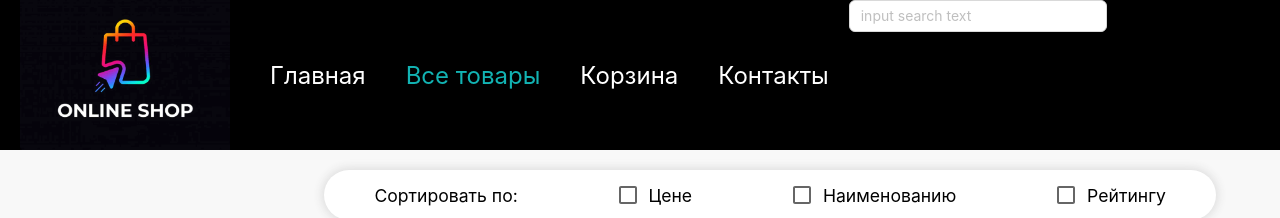
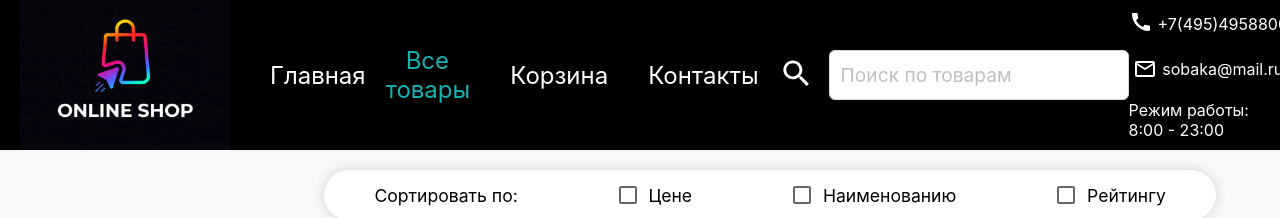
Before and after one commit to w1z4rd1995/Shop-ReactJS, a React (Create React App) app: page /products in a window 1280 px wide. Shown: the top 218 px of the page. Built offline with nearby package versions, Linux system fonts and the light colour scheme; no server answers.

Commit message:
added searchInput component, added list of searched products,  trying to debounce input value

```diff
--- a/src/App.css
+++ b/src/App.css
@@ -14,7 +14,10 @@
 .header {
     display: flex;
     flex-direction: row;
-    /* border: solid 1px black; */
+    justify-content: space-between;
+    padding-right: 30px;
+    /* padding-left: 30px; */
+    color: white;
 }
 .headerLogo {
     /* width: 100%;
@@ -1213,3 +1216,93 @@
 .feedBackButton > button:hover {
     cursor: pointer;
 }
+
+.css-tzssek-MuiSvgIcon-root {
+    fill: white !important;
+}
+.searchInput,
+.searchInput > span {
+    width: 300px;
+    height: 50px;
+    font-size: 1.2rem;
+}
+.searchInput {
+    position: relative;
+}
+.headerSearchStyle {
+    display: flex;
+    justify-content: center;
+    align-items: center;
+    gap: 15px;
+}
+.headerPhone {
+    /* display: flex; */
+    justify-content: center;
+    align-items: center;
+    gap: 5px;
+}
+
+.headerMail {
+    display: flex;
+    justify-content: center;
+    align-items: center;
+    gap: 5px;
+}
+.headerPhone,
+.headerMail > div > svg {
+    display: flex;
+    justify-content: center;
+    align-items: center;
+}
+
+.headerInfo {
+    display: flex;
+    flex-direction: column;
+    /* gap: 10px; */
+    justify-content: space-around;
+    align-items: center;
+}
+.headerInfo > div:hover {
+    cursor: pointer;
+    color: coral;
+    /* transition: 200ms; */
+}
+.headerInfo > div {
+    transition: 200ms;
+}
+
+.headerSearchMenu {
+    border-radius: 6px;
+    overflow-y: auto;
+    margin-top: 5px;
+    background-color: white;
+    box-shadow: 0 0 10px 2px rgba(221, 221, 221, 1);
+    width: 100%;
+    height: 300px;
+    position: absolute;
+
+    color: black;
+    z-index: 1;
+}
+
+:where(.css-dev-only-do-not-override-ph9edi).ant-input-affix-wrapper
+    .ant-input-clear-icon {
+    font-size: 20px !important;
+}
+
+:where(.css-dev-only-do-not-override-ph9edi).ant-input-affix-wrapper:focus,
+:where(.css-dev-only-do-not-override-ph9edi).ant-input-affix-wrapper-focused {
+    border: none !important;
+}
+
+:where(.css-dev-only-do-not-override-ph9edi).ant-input-affix-wrapper:not(
+        .ant-input-affix-wrapper-disabled
+    ):hover {
+    border: none !important;
+}
+:where(.css-dev-only-do-not-override-ph9edi).ant-input-affix-wrapper {
+    border: none !important;
+}
+.css-1m9pwf3 {
+    z-index: 0 !important;
+}
--- a/src/App.js
+++ b/src/App.js
@@ -18,12 +18,28 @@ import TwitterIcon from "@mui/icons-material/Twitter";
 import { SearchField } from "@adobe/react-spectrum";
 import { Input } from "antd";
 import { useState } from "react";
+import Menu from "@mui/material/Menu";
+import MenuItem from "@mui/material/MenuItem";
+import SearchIcon from "@mui/icons-material/Search";
+import { SearchedProducts } from "./components/SearchedProducts";
 
 const App = observer(() => {
-    const [a, setA] = useState("");
-    const onSearch = (e) => {
-        setA(e.target.value);
-        console.log(a);
+    const [searchInputValue, setSearchInputValue] = useState("");
+
+    const [isMenuOpened, setIsMenuOpened] = useState(false);
+
+    const onSearchClick = () => {
+        if (isMenuOpened === false) {
+            setIsMenuOpened(true);
+        } else setIsMenuOpened(false);
+    };
+
+    const onChangeSearch = (e) => {
+        const timeOut = setTimeout(
+            () => setSearchInputValue(e.target.value),
+            400
+        );
+        return () => clearTimeout(timeOut);
     };
     return (
         <div className="container">
@@ -46,15 +62,45 @@ const App = observer(() => {
                         <NavLink to="/contacts">Контакты</NavLink>
                     </div>
                 </div>
+
                 <div className="headerSearchStyle">
-                    <Input
-                        // className="headerSearch"
-                        placeholder="input search text"
-                        allowClear
-                        // size="large"
-                        onSearch={onSearch}
-                        enterbutton="Search"
-                    />
+                    <div>
+                        <SearchIcon fontSize="large" />
+                    </div>
+                    <div className="searchInput">
+                        <Input
+                            // className="headerSearch"
+                            placeholder="Поиск по товарам"
+                            allowClear
+                            // size="large"
+                            onChange={onChangeSearch}
+                            onClick={onSearchClick}
+                        />
+                        {isMenuOpened && (
+                            <div className="headerSearchMenu">
+                                <div>
+                                    <SearchedProducts
+                                        searchValue={searchInputValue}
+                                    />
+                                </div>
+                            </div>
+                        )}
+                    </div>
+                </div>
+                <div className="headerInfo">
+                    <div className="headerPhone">
+                        <div>
+                            <CallIcon fontSize="medium" />
+                        </div>
+                        <div>+7(495)4958800</div>
+                    </div>
+                    <div className="headerMail">
+                        <div>
+                            <MailOutlineIcon fontSize="medium" />
+                        </div>
+                        <div>sobaka@mail.ru</div>
+                    </div>
+                    <div>Режим работы: 8:00 - 23:00</div>
                 </div>
             </div>
             <div className="content">
--- /dev/null
+++ b/src/components/SearchedProducts.js
@@ -0,0 +1,16 @@
+import { observer } from "mobx-react-lite";
+import { store } from "../Stores/AppStore";
+
+export const SearchedProducts = observer((props) => {
+    console.log(props.searchValue);
+    const searchedItems = store.ApiData.filter((item) =>
+        item.title?.toLowerCase().includes(props.searchValue)
+    );
+    return (
+        <div>
+            {searchedItems.map((item) => {
+                return <div key={item.id}>{item.title}</div>;
+            })}
+        </div>
+    );
+});
```
